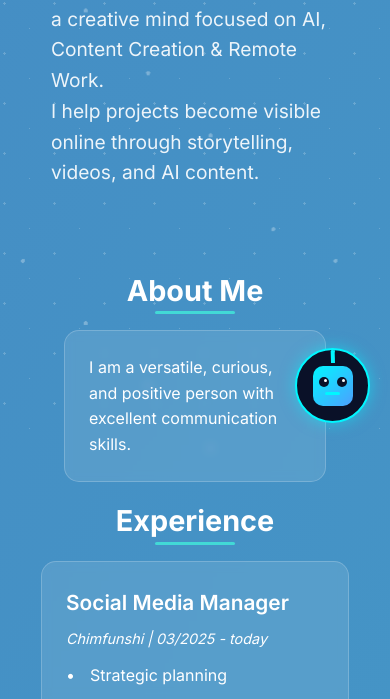
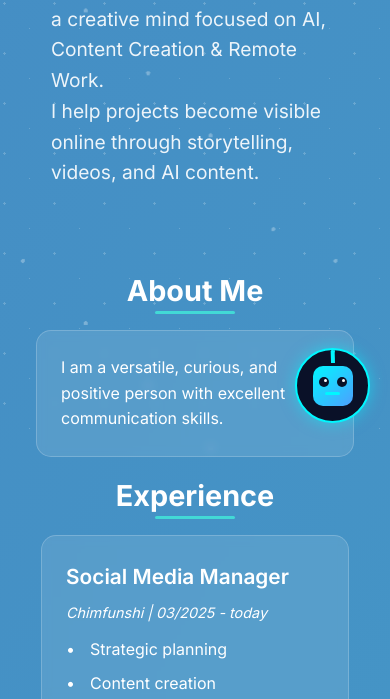
Before and after one commit to sheos9/resume, a website: page index.html in a window 390 px wide. Shown: the part 401-1100 px from the top of the page. Drawn offline with Linux system fonts and the light colour scheme.

Commit message:
fix: increase about section milky background width for mobile view

```diff
--- a/styles.css
+++ b/styles.css
@@ -1060,7 +1060,7 @@ body::after {
         font-size: 1rem;
         line-height: 1.6;
         padding: 1.5rem;
-        max-width: 70%;
+        max-width: 85%;
         margin-left: auto;
         margin-right: auto;
         background: rgba(255, 255, 255, 0.1);
```
